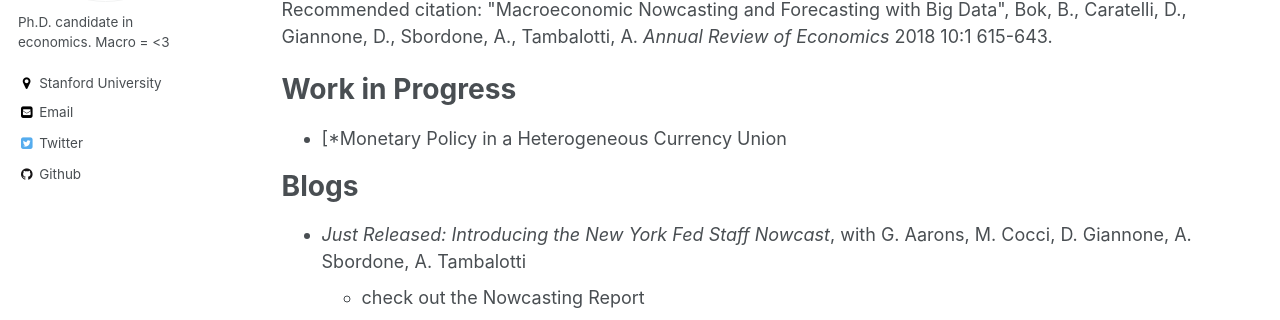
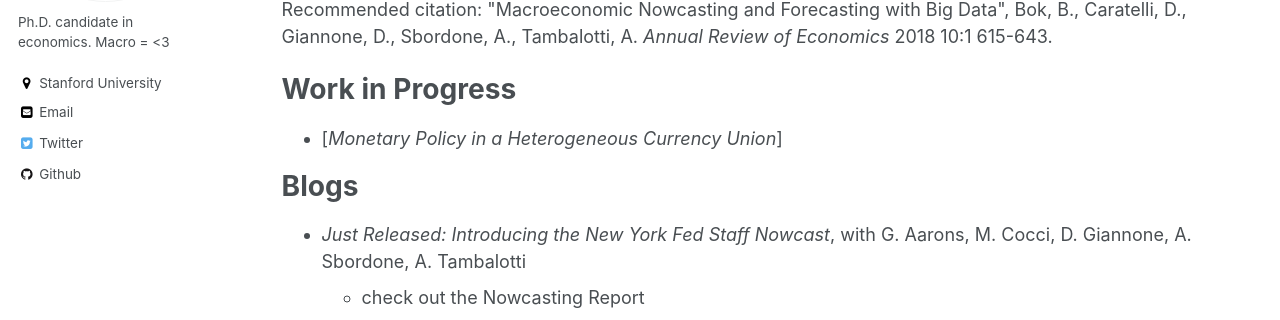
Before and after one commit to danicaratelli/danicaratelli.github.io, a Jekyll site: the page built from _pages/research.md, in a window 1280 px wide. Shown: the part 291-611 px from the top of the page. Built offline with Jekyll 4.4.1, drawn with Linux system fonts in a browser that asks for light colours.

```diff
--- a/_pages/research.md
+++ b/_pages/research.md
@@ -31,7 +31,7 @@ author_profile: true
 
 Work in Progress
 ======
-* [*Monetary Policy in a Heterogeneous Currency Union
+* [*Monetary Policy in a Heterogeneous Currency Union*]
 
 
 Blogs
```
